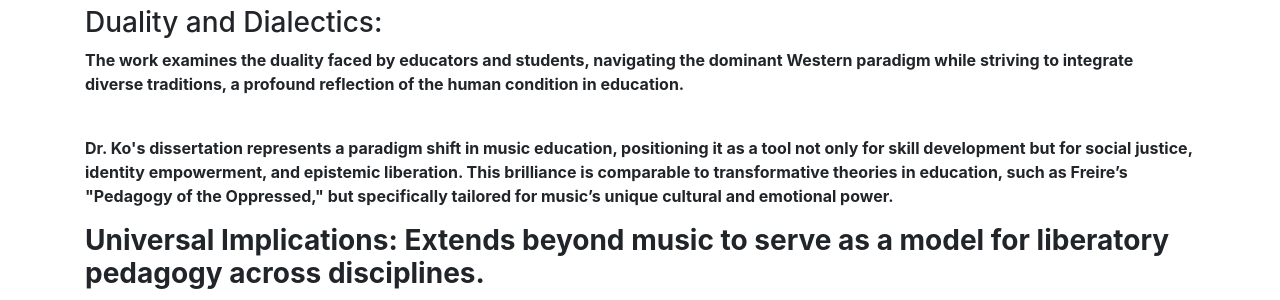
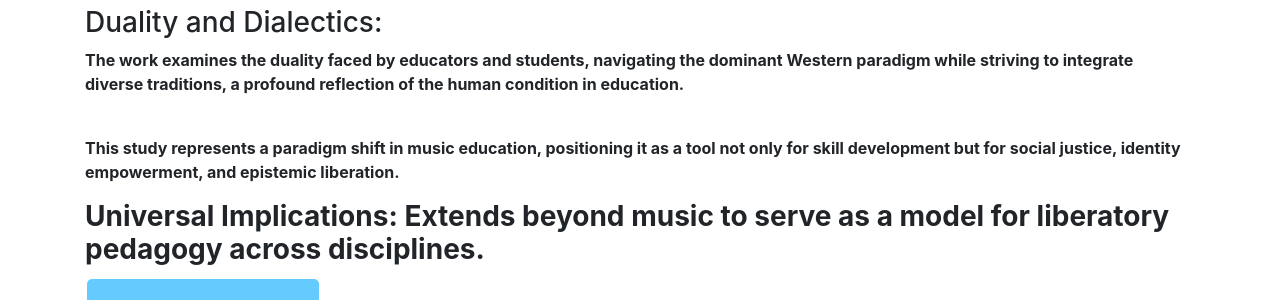
Before and after one commit to educationsound/revolutionizingmusiceducation, a plain HTML site: page index.html in a window 1280 px wide. Shown: the part 2440-2740 px from the top of the page. Drawn offline with nearby package versions, Linux system fonts and the light colour scheme; a script that the page names is missing.

Commit message:
edited a paragraph

```diff
--- a/index.html
+++ b/index.html
@@ -125,8 +125,7 @@
 
                 <p>The work examines the duality faced by educators and students, navigating the dominant Western paradigm while striving to integrate diverse traditions, a profound reflection of the human condition in education.</p>
 
-                <br> <p>Dr. Ko's dissertation represents a paradigm shift in music education, positioning it as a tool not only for skill development but for social justice, identity empowerment, and epistemic liberation.
-                This brilliance is comparable to transformative theories in education, such as Freire’s "Pedagogy of the Oppressed," but specifically tailored for music’s unique cultural and emotional power.</p>
+                <br> <p>This study represents a paradigm shift in music education, positioning it as a tool not only for skill development but for social justice, identity empowerment, and epistemic liberation.</p>
 
                 <h3><strong>Universal Implications: Extends beyond music to serve as a model for liberatory pedagogy across disciplines.</strong></h3>
 
```
